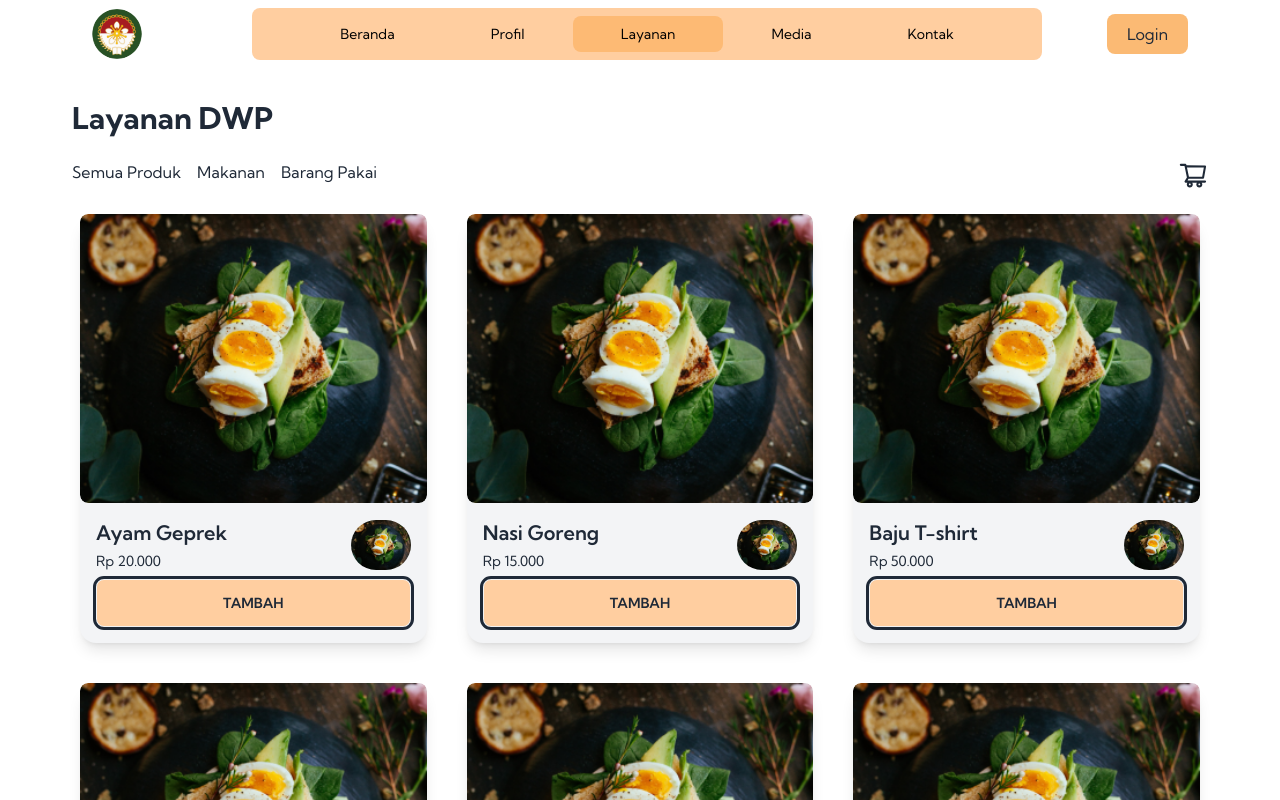
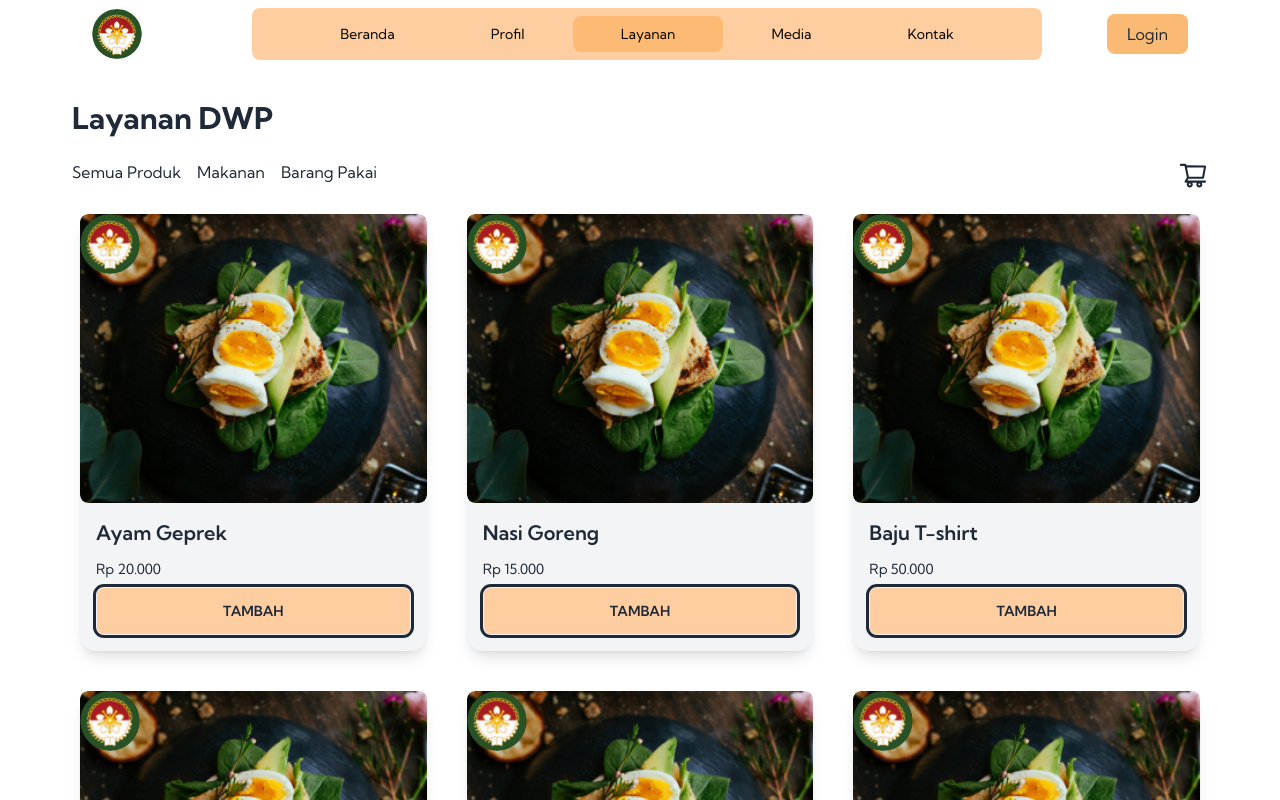
Before and after one commit to DWPProject/dwp_frontend, a Next.js app: page /layanan in a window 1280 px wide. Shown: the top 800 px of the page. Built offline with nearby package versions, Linux system fonts and the light colour scheme.

Commit message:
update layanan dan cart

```diff
--- a/app/layanan/page.jsx
+++ b/app/layanan/page.jsx
@@ -15,6 +15,7 @@ import CardProduk from "@/components/CardProduk";
 
 import Style from "./layanan.module.css";
 import produk1 from "@/public/images/example_product.png";
+import iconShop from "@/public/logo.svg"
 import { DATA_PRODUK_USER } from "@/constant/layanan";
 
 export default function Layanan() {
@@ -75,6 +76,7 @@ export default function Layanan() {
         jumlah: jumlahPesanan,
         gambar: produk1,
         catatan: catatan,
+        icon : iconShop,
       };
       setKeranjangBelanja([...keranjangBelanja, pesananBaru]);
       setCatatan("");
@@ -148,7 +150,7 @@ export default function Layanan() {
           {DATA_PRODUK_USER.map((product, index) => (
             <div
               key={index}
-              className="card card-compact bg-gray-100 shadow-lg sm:max-w-xs md:max-w-md lg:max-w-md xl:max-w-md"
+              className="card card-compact bg-gray-100 shadow-lg sm:max-w-xs md:max-w-md lg:max-w-md xl:max-w-md relative"
             >
               <figure className="rounded-lg ">
                 <Image
@@ -157,22 +159,19 @@ export default function Layanan() {
                   className="rounded-lg w-full"
                 />
               </figure>
-              <div className="card-body">
-                <div className="flex justify-between items-center">
-                  <div className="">
-                    <h2 className="card-title ">{product.title}</h2>
-                    <p>{product.price}</p>
-                  </div>
-                  <div>
+              <div className="icon absolute top-0 left-0">
                     <Image
-                      src={produk1}
+                      src={iconShop}
                       alt={product.title}
                       height={60}
                       width={60}
                       className="rounded-full"
                     />
                   </div>
-                </div>
+              <div className="card-body">
+                <h2 className="card-title ">{product.title}</h2>
+                <p>{product.price}</p>
+
                 <div className="card-actions justify-center">
                   <button
                     className="btn outline w-full bg-[#FFCEA0] hover:bg-[#FFCEA0]"
@@ -281,7 +280,10 @@ export default function Layanan() {
               </div>
             </div>
             {keranjangBelanja.map((item, index) => (
-            <div key={index} className="mt-4 bg-white shadow-lg rounded-lg p-4">
+              <div
+                key={index}
+                className="mt-4 bg-white shadow-lg rounded-lg p-4"
+              >
                 <div className="flex items-center">
                   <Image
                     src={item.gambar}
@@ -292,7 +294,9 @@ export default function Layanan() {
                   />
                   <div className="ml-4">
                     <p className="text-lg font-bold">{item.nama}</p>
-                  <p className="text-sm text-gray-600">{item.jumlah} x Rp {item.harga}</p>
+                    <p className="text-sm text-gray-600">
+                      {item.jumlah} x Rp {item.harga}
+                    </p>
                   </div>
                 </div>
                 <div className="flex justify-between items-center mt-2">
@@ -301,7 +305,10 @@ export default function Layanan() {
                     <p className="text-sm text-gray-600">{item.catatan}</p>
                   </div>
                   <div>
-                  <button className="btn btn-sm btn-error text-white">
+                    <button
+                      className="btn btn-sm btn-error text-white"
+                      onClick={() => hapusPesanan(index)}
+                    >
                       <AiTwotoneDelete />
                       Hapus Item
                     </button>
```
Lines whose indentation alone changed are shown as unchanged.
